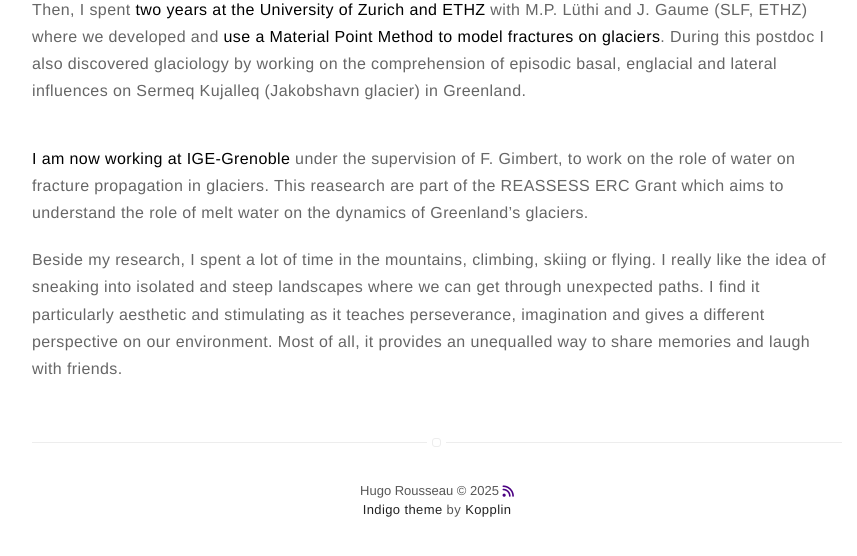
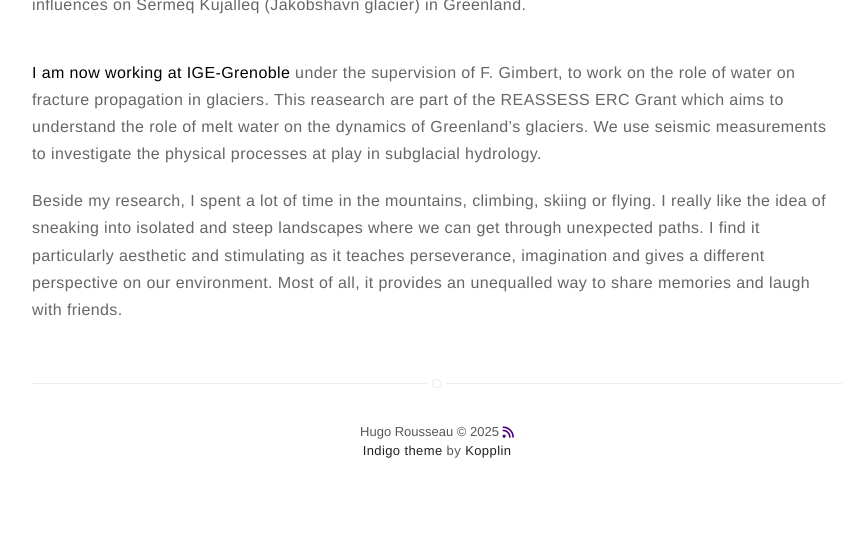
Before and after one commit to roussehu/roussehu.github.io, a Jekyll site: the page built from about.md, in a window 1280 px wide and 900 px high, scrolled down 930 px, cut to the strip 319-875 px from the top of the window. Shown: the whole strip, without its empty margins (203-1060 px from the left). Built offline with Jekyll 4.4.1, drawn with Linux system fonts in a browser that asks for light colours; nearby versions of some CDN libraries; our own code applies the rules of GitHub Pages for plain Markdown files; after the commit the page ends 1771 px from its top, so only the background shows below that.

```diff
--- a/about.md
+++ b/about.md
@@ -8,7 +8,7 @@ menu:
     weight: 1
 ---
 
-![](../images/about.png)
+![](../images/about.jpg)
 
 You can download my full CV: [CV](pdfs/cv.pdf)
 
@@ -24,7 +24,7 @@ Then, I spent __two years at the University of Zurich and ETHZ__ with M.P. Lüth
 
 ![](images/mpm_crevasses.png)
 
-__I am now working at IGE-Grenoble__ under the supervision of F. Gimbert, to work on the role of water on fracture propagation in glaciers. This reasearch are part of the REASSESS ERC Grant which aims to understand the role of melt water on the dynamics of Greenland's glaciers.
+__I am now working at IGE-Grenoble__ under the supervision of F. Gimbert, to work on the role of water on fracture propagation in glaciers. This reasearch are part of the REASSESS ERC Grant which aims to understand the role of melt water on the dynamics of Greenland's glaciers. We use seismic measurements to investigate the physical processes at play in subglacial hydrology.
 
 
 Beside my research, I spent a lot of time in the mountains, climbing, skiing or flying. I really like the idea of sneaking into isolated and steep landscapes where we can get through unexpected paths. I find it particularly aesthetic and stimulating as it teaches perseverance, imagination and gives a different perspective on our environment. Most of all, it provides an unequalled way to share memories and laugh with friends.
```
Also changed, not shown: images/about.png (deleted).
